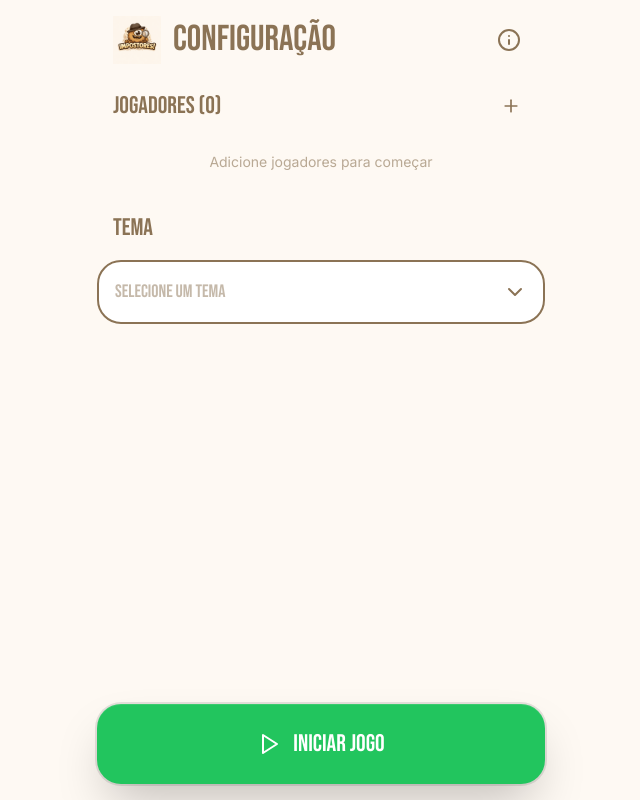
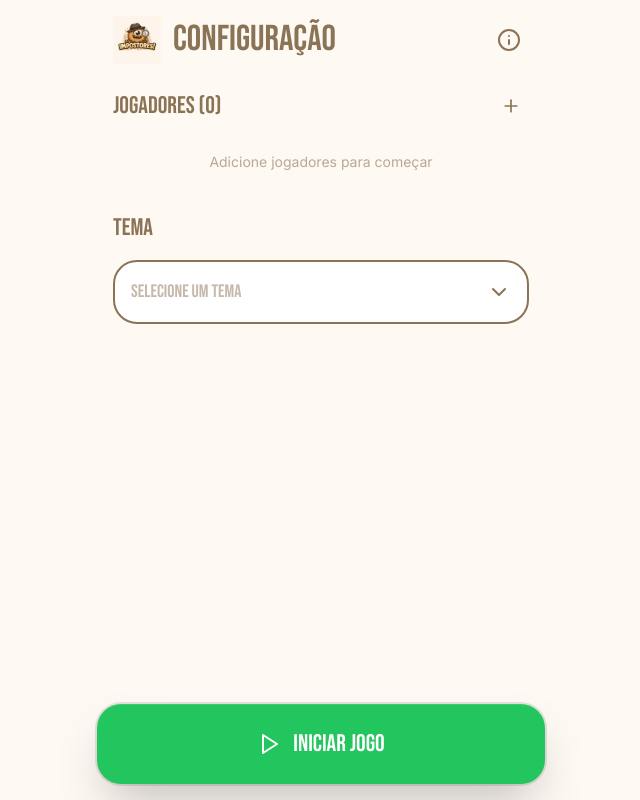
Before and after one commit to matheuspoleza/impostores, a Next.js app: page /setup in a window 1280 px wide. Shown: the whole page, without its empty margins (319-959 px from the left). Built offline with nearby package versions, Linux system fonts and the light colour scheme.

Commit message:
fix: fixes min number of players

```diff
--- a/components/game/SetupScreen.tsx
+++ b/components/game/SetupScreen.tsx
@@ -52,8 +52,8 @@ export default function SetupScreen() {
   };
 
   const handleStartGame = () => {
-    if (players.length < 2) {
-      showToastMessage("Adicione pelo menos 2 jogadores");
+    if (players.length < 3) {
+      showToastMessage("Adicione pelo menos 3 jogadores");
       return;
     }
 
@@ -186,9 +186,9 @@ export default function SetupScreen() {
           )}
         </div>
 
-        {/* Theme Selection - Full Width */}
-        <div className="mb-6 -mx-4">
-          <h2 className="font-display text-2xl text-board-brown mb-4 px-4">
+        {/* Theme Selection */}
+        <div className="mb-6">
+          <h2 className="font-display text-2xl text-board-brown mb-4">
             Tema
           </h2>
           <button
@@ -198,7 +198,7 @@ export default function SetupScreen() {
           >
             <span className={selectedThemeName ? "" : "text-board-brown/50"}>
               {selectedThemeName
-                ? `${themes.find(t => t.name === selectedThemeName)?.name} (${themes.find(t => t.name === selectedThemeName)?.words.length} palavras)`
+                ? themes.find(t => t.name === selectedThemeName)?.name
                 : "Selecione um tema"}
             </span>
             <svg
@@ -314,9 +314,6 @@ export default function SetupScreen() {
                       <div className="flex items-center justify-between">
                         <div>
                           <p className="font-display text-xl text-board-brown">{theme.name}</p>
-                          <p className="font-body text-sm text-board-brown/60 mt-1">
-                            {theme.words.length} palavras
-                          </p>
                         </div>
                         {selectedThemeName === theme.name && (
                           <svg
```
